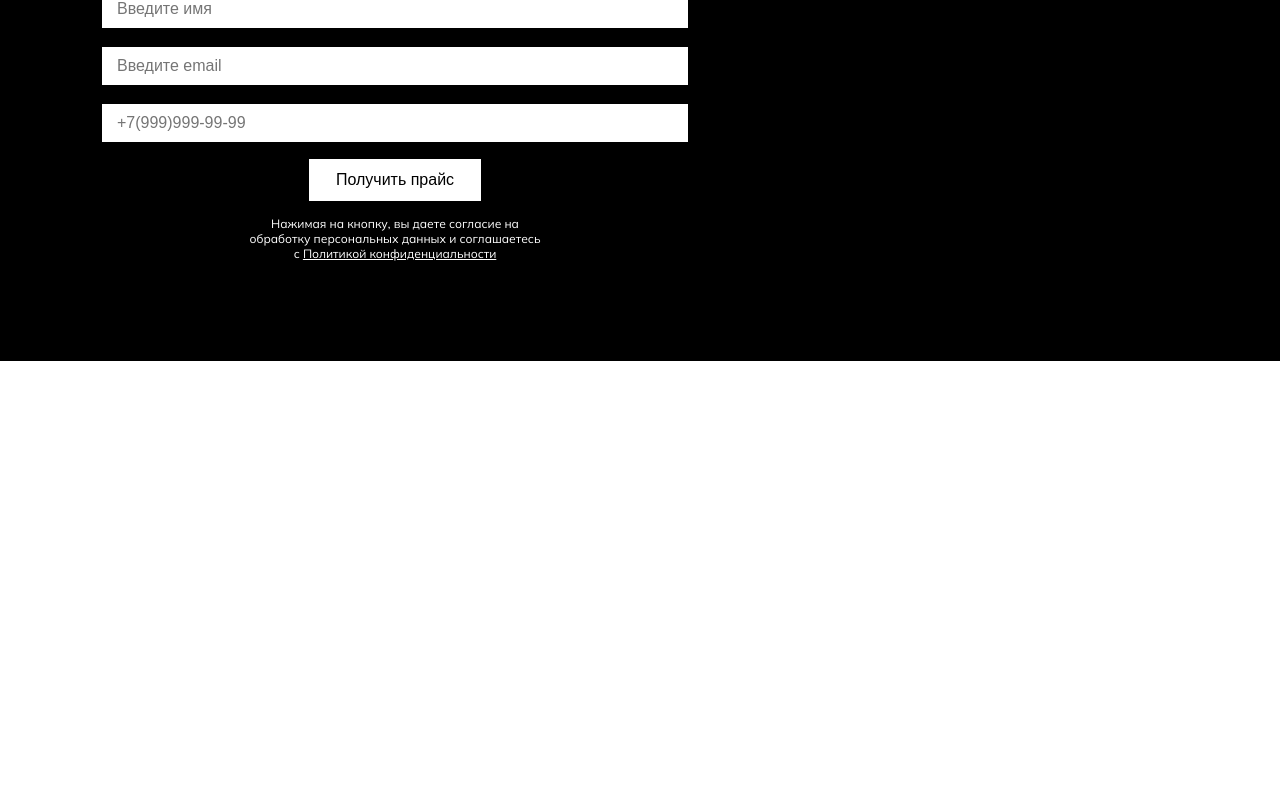
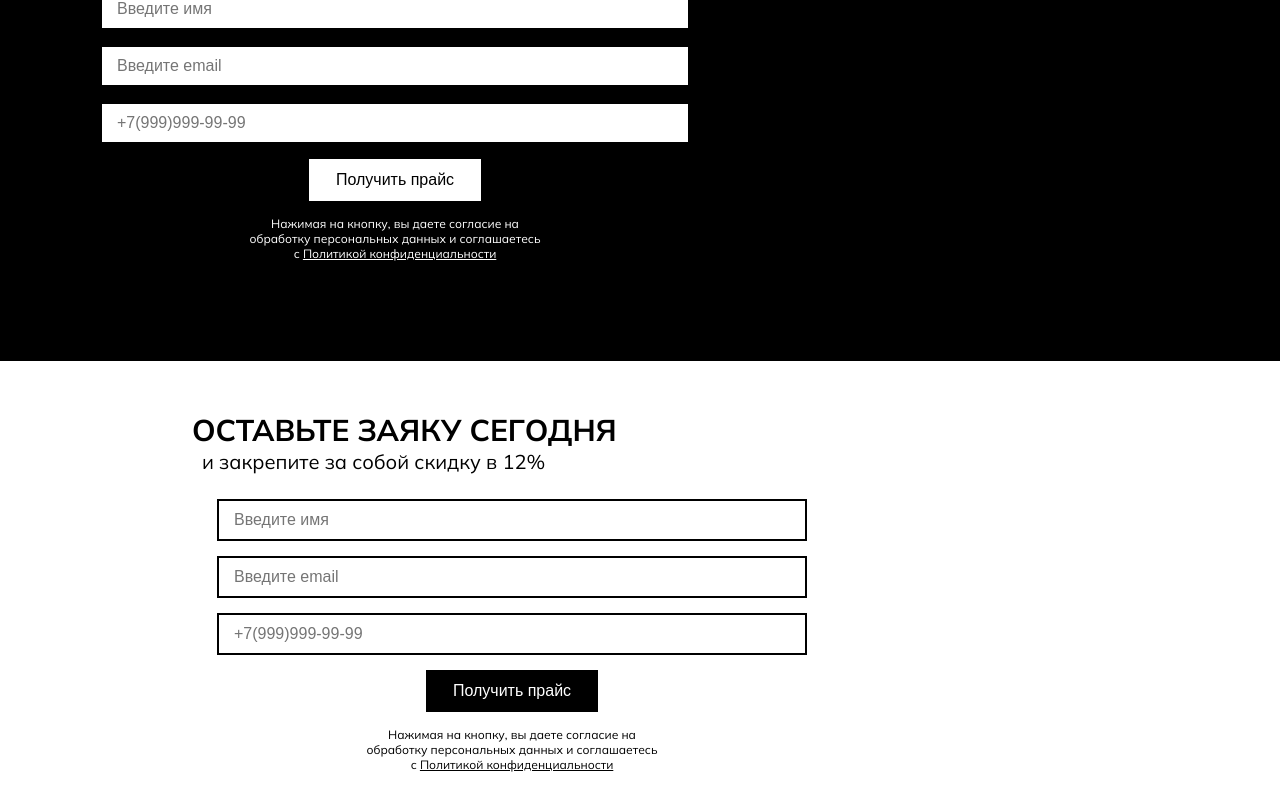
Before and after one commit to KDTenshi/graduationWork, a Next.js app: page / in a window 1280 px wide. Shown: the part 1848-2657 px from the top of the page. Before the commit the page ends 2209 px from the top, so only its background shows below. Built offline with nearby package versions, Linux system fonts and the light colour scheme; no server answers.

Commit message:
Added application

```diff
--- a/src/app/page.tsx
+++ b/src/app/page.tsx
@@ -1,3 +1,4 @@
+import Application from "@/components/Pages/Application/Application";
 import Banner from "@/components/Pages/Banner/Banner";
 import Benefits from "@/components/Pages/Benefits/Benefits";
 import Certificates from "@/components/Pages/Certificates/Certificates";
@@ -13,6 +14,7 @@ const Page: FC = () => {
       <Benefits />
       <PriceList />
       <Certificates />
+      <Application />
     </main>
   );
 };
--- /dev/null
+++ b/src/components/Pages/Application/Application.module.css
@@ -0,0 +1,236 @@
+.Application {
+  margin: 50px 0;
+  width: 100%;
+  padding: 0 10px;
+}
+.Application h2 {
+  font-size: 24px;
+  font-weight: 700;
+  color: #000;
+  text-transform: uppercase;
+}
+.Application h2::-moz-selection {
+  background: #000;
+  color: #fff;
+}
+.Application h2::selection {
+  background: #000;
+  color: #fff;
+}
+@media screen and (min-width: 1000px) {
+  .Application {
+    padding: 0;
+    margin: 50px auto;
+    max-width: 1600px;
+    width: 90vw;
+  }
+  .Application h2 {
+    font-size: 30px;
+    font-weight: 700;
+    color: #000;
+  }
+  .Application h2::-moz-selection {
+    background: #000;
+    color: #fff;
+  }
+  .Application h2::selection {
+    background: #000;
+    color: #fff;
+  }
+}
+.Application h3 {
+  font-size: 16px;
+  font-weight: 400;
+  color: #000;
+  padding: 0 10px;
+}
+.Application h3::-moz-selection {
+  background: #000;
+  color: #fff;
+}
+.Application h3::selection {
+  background: #000;
+  color: #fff;
+}
+
+.Form {
+  padding: 25px 10px;
+  display: flex;
+  flex-direction: column;
+  align-items: center;
+  gap: 15px;
+  width: 100%;
+}
+.Form input {
+  font-size: 14px;
+  font-weight: 400;
+  color: #000;
+  width: 100%;
+  border-radius: 0;
+  border: 2px solid #000;
+  padding: 10px;
+  outline: 0;
+}
+.Form input::-moz-selection {
+  background: #000;
+  color: #fff;
+}
+.Form input::selection {
+  background: #000;
+  color: #fff;
+}
+.Form button {
+  font-size: 14px;
+  font-weight: 400;
+  color: #fff;
+  border-radius: 0;
+  border: 2px solid #000;
+  padding: 10px 15px;
+  cursor: pointer;
+  background: #000;
+  transition: all 0.25s;
+}
+.Form button::-moz-selection {
+  background: #fff;
+  color: #000;
+}
+.Form button::selection {
+  background: #fff;
+  color: #000;
+}
+.Form button:hover {
+  background: #fff;
+  font-size: 14px;
+  font-weight: 400;
+  color: #000;
+}
+.Form button:hover::-moz-selection {
+  background: #000;
+  color: #fff;
+}
+.Form button:hover::selection {
+  background: #000;
+  color: #fff;
+}
+.Form p {
+  font-size: 12px;
+  font-weight: 400;
+  color: #000;
+  text-align: center;
+}
+.Form p::-moz-selection {
+  background: #000;
+  color: #fff;
+}
+.Form p::selection {
+  background: #000;
+  color: #fff;
+}
+.Form p a {
+  font-size: 12px;
+  font-weight: 400;
+  color: #000;
+}
+.Form p a::-moz-selection {
+  background: #000;
+  color: #fff;
+}
+.Form p a::selection {
+  background: #000;
+  color: #fff;
+}
+
+@media screen and (min-width: 450px) {
+  .Form {
+    min-width: 400px;
+    width: 50vw;
+    max-width: 500px;
+  }
+}
+@media screen and (min-width: 750px) {
+  .Application {
+    padding-left: 50px;
+  }
+  .Form {
+    padding: 25px;
+  }
+  .Form input {
+    padding: 10px 15px;
+  }
+  .Form p {
+    width: 75%;
+    margin: 0 auto;
+  }
+}
+@media screen and (min-width: 1000px) {
+  .Application {
+    padding-left: 75px;
+  }
+  .Application h3 {
+    font-size: 20px;
+    font-weight: 400;
+    color: #000;
+  }
+  .Application h3::-moz-selection {
+    background: #000;
+    color: #fff;
+  }
+  .Application h3::selection {
+    background: #000;
+    color: #fff;
+  }
+  .Form {
+    max-width: 600px;
+  }
+  .Form input {
+    font-size: 16px;
+    font-weight: 400;
+    color: #000;
+  }
+  .Form input::-moz-selection {
+    background: #000;
+    color: #fff;
+  }
+  .Form input::selection {
+    background: #000;
+    color: #fff;
+  }
+  .Form button {
+    padding: 10px 25px;
+    font-size: 16px;
+    font-weight: 400;
+    color: #fff;
+  }
+  .Form button::-moz-selection {
+    background: #fff;
+    color: #000;
+  }
+  .Form button::selection {
+    background: #fff;
+    color: #000;
+  }
+  .Form button:hover {
+    font-size: 16px;
+    font-weight: 400;
+    color: #000;
+  }
+  .Form button:hover::-moz-selection {
+    background: #000;
+    color: #fff;
+  }
+  .Form button:hover::selection {
+    background: #000;
+    color: #fff;
+  }
+}
+@media screen and (min-width: 1200px) {
+  .Application {
+    padding-left: 10vw;
+  }
+  .Form {
+    max-width: 750px;
+  }
+  .Form p {
+    width: 50%;
+  }
+}/*# sourceMappingURL=Application.module.css.map */
--- /dev/null
+++ b/src/components/Pages/Application/Application.module.scss
@@ -0,0 +1,123 @@
+@use "../../../styles/variables/colors" as c;
+@use "../../../styles/variables/spacings" as s;
+@use "../../../styles/variables/breakpoints" as b;
+
+@import "../../../styles/variables/mixins";
+
+.Application {
+  @include page_block();
+
+  & h3 {
+    @include font_black_16();
+    padding: 0 s.$small;
+  }
+}
+.Form {
+  padding: s.$medium s.$small;
+  display: flex;
+  flex-direction: column;
+  align-items: center;
+  gap: s.$mid-small;
+  width: 100%;
+
+  & input {
+    @include font_black_14();
+    width: 100%;
+    border-radius: 0;
+    border: 2px solid c.$black;
+    padding: s.$small;
+    outline: 0;
+  }
+
+  & button {
+    @include font_white_14();
+    border-radius: 0;
+    border: 2px solid c.$black;
+    padding: s.$small s.$mid-small;
+    cursor: pointer;
+    background: c.$black;
+    transition: all 0.25s;
+
+    &:hover {
+      background: c.$white;
+      @include font_black_14();
+    }
+  }
+
+  & p {
+    @include font_black_12();
+    text-align: center;
+
+    & a {
+      @include font_black_12();
+    }
+  }
+}
+
+@media screen and (min-width: b.$xs) {
+  .Form {
+    min-width: 400px;
+    width: 50vw;
+    max-width: 500px;
+  }
+}
+
+@media screen and (min-width: b.$s) {
+  .Application {
+    padding-left: s.$large;
+  }
+
+  .Form {
+    padding: s.$medium;
+
+    & input {
+      padding: s.$small s.$mid-small;
+    }
+
+    & p {
+      width: 75%;
+      margin: 0 auto;
+    }
+  }
+}
+
+@media screen and (min-width: b.$m) {
+  .Application {
+    padding-left: s.$extra-large;
+
+    & h3 {
+      @include font_black_20();
+    }
+  }
+
+  .Form {
+    max-width: 600px;
+
+    & input {
+      @include font_black_16();
+    }
+
+    & button {
+      padding: s.$small s.$medium;
+      @include font_white_16();
+
+      &:hover {
+        @include font_black_16();
+      }
+    }
+  }
+}
+
+@media screen and (min-width: b.$l) {
+  .Application {
+    padding-left: 10vw;
+  }
+
+  .Form {
+    max-width: 750px;
+
+    & p {
+      width: 50%;
+    }
+  }
+}
--- /dev/null
+++ b/src/components/Pages/Application/Application.tsx
@@ -0,0 +1,26 @@
+import { FC } from "react";
+import s from "./Application.module.css";
+import Link from "next/link";
+
+const Application: FC = () => {
+  return (
+    <div className={s.Application}>
+      <h2>Оставьте заяку сегодня</h2>
+      <h3>и закрепите за собой скидку в 12%</h3>
+      <form className={s.Form}>
+        <input type="text" required placeholder="Введите имя" />
+        <input type="text" required placeholder="Введите email" />
+        <input type="text" required placeholder="+7(999)999-99-99" />
+        <button type="submit">Получить прайс</button>
+        <p>
+          Нажимая на кнопку, вы даете согласие на обработку персональных данных и соглашаетесь с{" "}
+          <Link href={"/policy"} target="_blank">
+            Политикой конфиденциальности
+          </Link>
+        </p>
+      </form>
+    </div>
+  );
+};
+
+export default Application;
```
Also changed, not shown: 1 other file (tests, documents, lock files or other folders).
